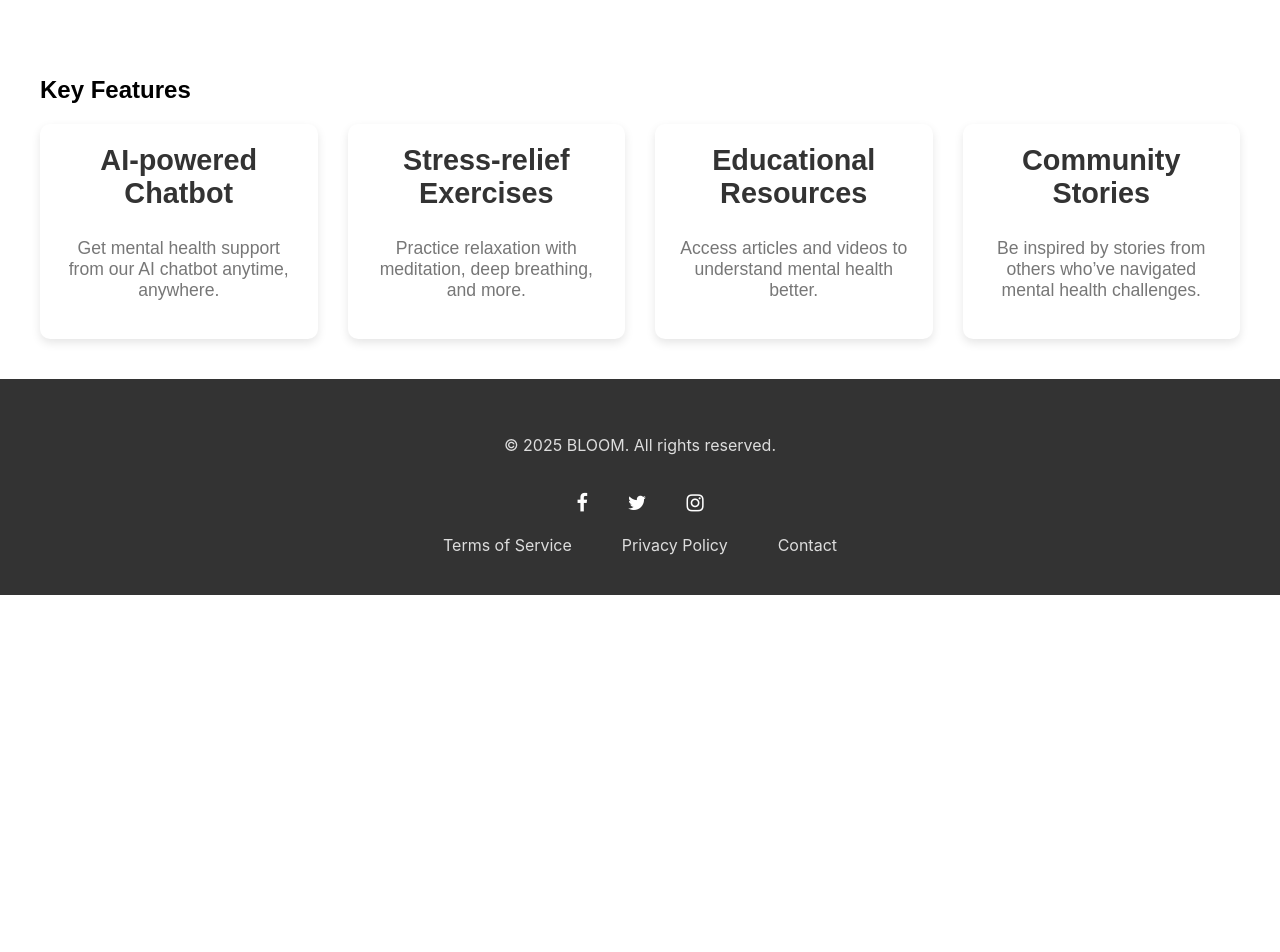
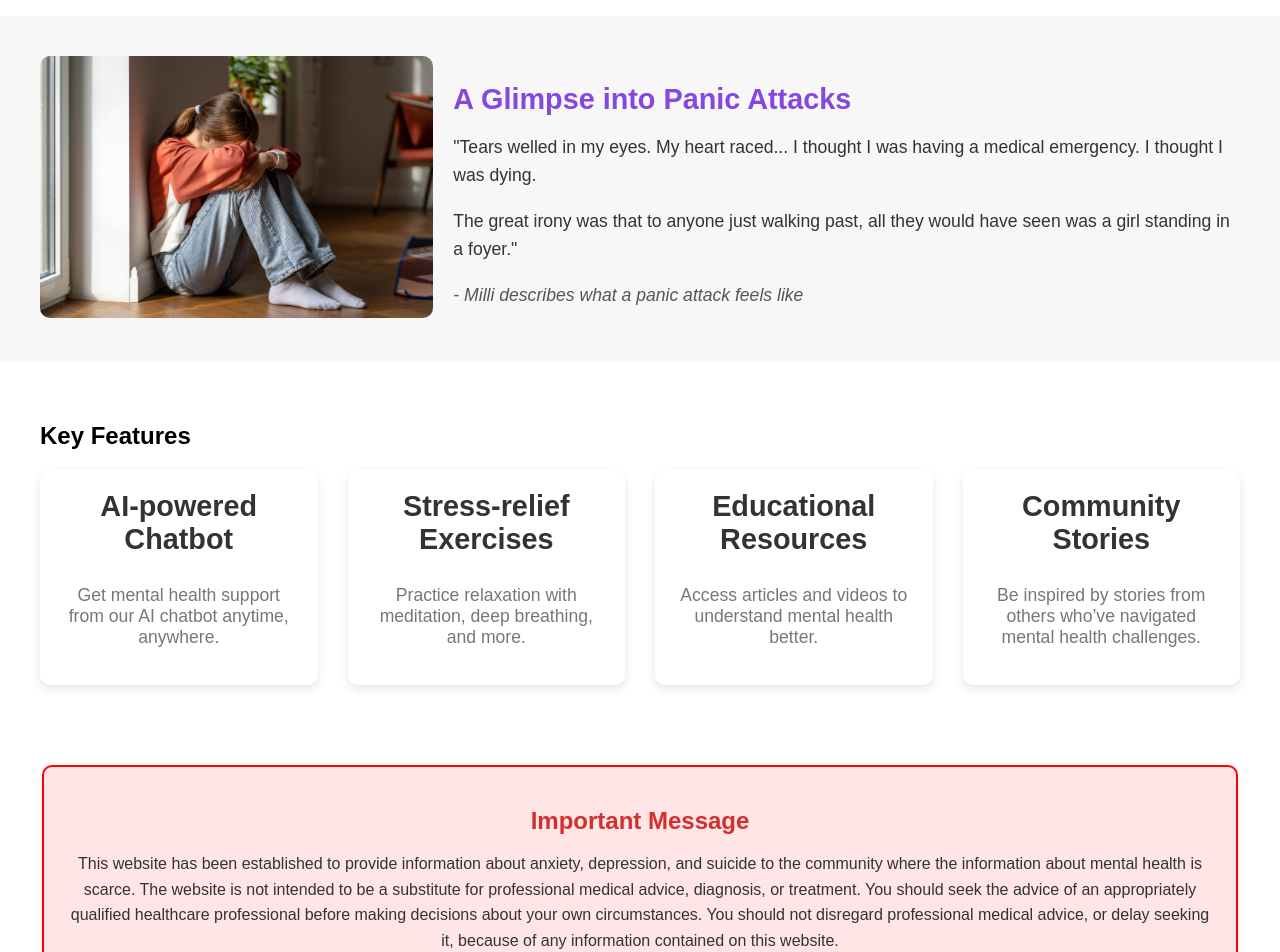
Before and after one commit to Sahara109/bloom-development, a React (Create React App) app in the folder bloom-frontend/: page / in a window 1280 px wide. Shown: the part 820-1772 px from the top of the page. Before the commit the page ends 1415 px from the top, so only its background shows below. Built offline with nearby package versions, Linux system fonts and the light colour scheme.

Commit message:
Working on Frontend Features of BLOOM

```diff
--- a/bloom-frontend/package.json
+++ b/bloom-frontend/package.json
@@ -6,6 +6,7 @@
     "axios": "^1.7.9",
     "cra-template": "1.2.0",
     "font-awesome": "^4.7.0",
+    "jwt-decode": "^4.0.0",
     "react": "^18.0.0",
     "react-dom": "^18.0.0",
     "react-fontawesome": "^1.7.1",
--- a/bloom-frontend/src/components/Auth/Register.css
+++ b/bloom-frontend/src/components/Auth/Register.css
@@ -54,7 +54,7 @@
   }
 
   .register-button {
-    background-color: #5c6bc0;
+    background-color: #8646e1;
     color: white;
     padding: 14px;
     border: none;
@@ -65,7 +65,7 @@
   }
 
   .register-button:hover {
-    background-color: #3e4c8d;
+    background-color: #4CAF50;
   }
 
   .error-message {
--- a/bloom-frontend/src/components/Home/Home.css
+++ b/bloom-frontend/src/components/Home/Home.css
@@ -51,6 +51,64 @@ h1 {
   border-radius: 10px;
 }
 
+
+/* da da */
+
+.panic-section {
+  display: flex;
+  align-items: center;
+  justify-content: space-between;
+  background-color: #f7f7f7;
+  padding: 40px;
+  margin-top: 20px;
+}
+
+.panic-image {
+  flex: 1;
+  margin-right: 20px;
+}
+
+.panic-img {
+  width: 100%;
+  border-radius: 10px;
+}
+
+.panic-content {
+  flex: 2;
+}
+
+.panic-content h2 {
+  font-size: 1.8em;
+  color: #8646e1;
+  margin-bottom: 10px;
+}
+
+.panic-content p {
+  font-size: 1.1em;
+  line-height: 1.6;
+  color: #333;
+  margin-bottom: 10px;
+}
+
+.panic-content em {
+  font-style: italic;
+  color: #555;
+}
+
+/* Adjust for smaller screens */
+@media (max-width: 768px) {
+  .panic-section {
+    flex-direction: column;
+  }
+
+  .panic-image {
+    margin-right: 0;
+    margin-bottom: 20px;
+  }
+}
+
+/* da da */
+
 .about-section,
 .features-section {
   padding: 40px;
@@ -74,6 +132,31 @@ h1 {
   margin-top: 0;
 }
 
+
+.important-message-section {
+  background-color: #ffe5e5; /* Light red for emphasis */
+  border: 2px solid #ff0000; /* Red border for importance */
+  border-radius: 10px;
+  padding: 20px;
+  margin: 40px auto;
+  width: 90%;
+  text-align: center;
+  box-shadow: 0 4px 6px rgba(0, 0, 0, 0.1);
+}
+
+.important-message-section h2 {
+  color: #d32f2f; /* Bold red for the title */
+  margin-bottom: 10px;
+}
+
+.important-message-section p {
+  color: #333;
+  font-size: 1rem;
+  line-height: 1.6;
+}
+
+
+
 .footer {
   background: #333;
   color: white;
@@ -92,6 +175,7 @@ h1 {
 .footer-links a:hover {
   text-decoration: underline;
 }
+
 
 /* --- Media Queries for Responsiveness --- */
 
--- a/bloom-frontend/src/components/Home/Home.js
+++ b/bloom-frontend/src/components/Home/Home.js
@@ -1,6 +1,7 @@
 import React from "react";
 import { Link } from "react-router-dom";
 import heroImage from "../../assets/images/image.png";
+import panicImage from "../../assets/images/panic_attack.png";
 import "./Home.css";
 
 const Home = () => {
@@ -17,13 +18,10 @@ const Home = () => {
           </div>
         </div>
         <div className="hero-image">
-          <img
-            src={heroImage} // Image path from assets
-            alt="Mental health and wellbeing"
-            className="hero-img"
-          />
+          <img src={heroImage} alt="Mental health and wellbeing" className="hero-img" />
         </div>
       </section>
+
 
       {/* About Us Section */}
       <section className="about-section" id="about">
@@ -34,7 +32,29 @@ const Home = () => {
           an AI chatbot, we aim to support individuals on their journey toward
           mental wellbeing.
         </p>
-        <Link to="/about" className="btn btn-primary">Learn More</Link> {/* CTA */}
+        <Link to="/about" className="btn btn-primary">Learn More</Link>
+      </section>
+
+
+
+
+       {/* Panic Attack Description Section */}
+       <section className="panic-section">
+        <div className="panic-image">
+          <img src={panicImage} alt="Panic Attack Experience" className="panic-img" />
+        </div>
+        <div className="panic-content">
+          <h2>A Glimpse into Panic Attacks</h2>
+          <p>
+            "Tears welled in my eyes. My heart raced... I thought I was having a medical emergency.
+            I thought I was dying.
+          </p>
+          <p>
+            The great irony was that to anyone just walking past, all they would have seen
+            was a girl standing in a foyer."
+          </p>
+          <p><em>- Milli describes what a panic attack feels like</em></p>
+        </div>
       </section>
 
       {/* Features Section */}
@@ -59,6 +79,22 @@ const Home = () => {
           </div>
         </div>
       </section>
+
+     {/* Important Message Section */}
+<section className="important-message-section">
+  <h2>Important Message</h2>
+  <p>
+    This website has been established to provide information about anxiety, depression,
+    and suicide to the community where the information about mental health is scarce.
+    The website is not intended to be a substitute for professional medical advice,
+    diagnosis, or treatment. You should seek the advice of an appropriately qualified
+    healthcare professional before making decisions about your own circumstances. You
+    should not disregard professional medical advice, or delay seeking it, because of
+    any information contained on this website.
+  </p>
+</section>
+
+
     </div>
   );
 };
```
Also changed, not shown: bloom-frontend/src/assets/images/panic_attack.png (added), bloom-frontend/src/context/AuthContext.js (line endings or trailing spaces), 1 other file (tests, documents, lock files or other folders).
